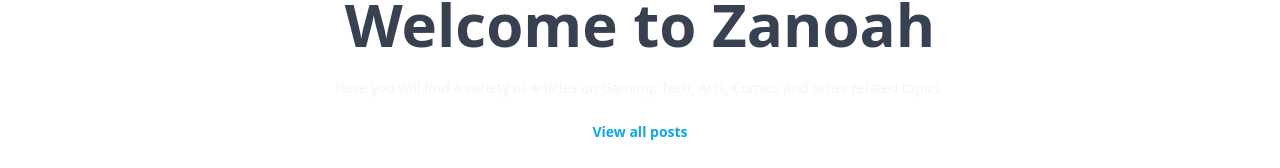
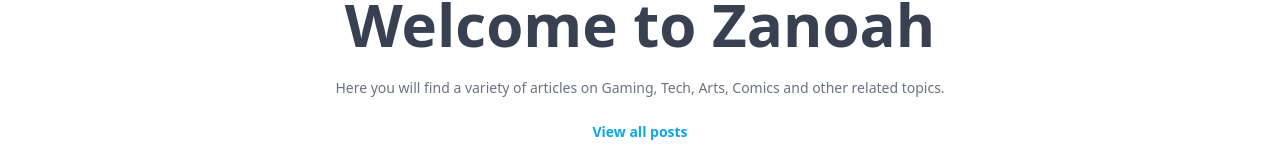
Before and after one commit to Brian7650/zanoah-fullstack, a React (Vite) app in the folder client/: page / in a window 1280 px wide. Shown: the part 292-460 px from the top of the page. Built offline with nearby package versions, Linux system fonts and the light colour scheme; no server answers.

Commit message:
add unity side scoller blog

```diff
--- a/client/src/pages/Home.jsx
+++ b/client/src/pages/Home.jsx
@@ -18,7 +18,7 @@ export default function Home() {
     <div className=''>
       <div className='flex flex-col items-center justify-center gap-6 p-28 px-3 max-w-6xl mx-auto '>
         <h1 className='text-3xl font-bold lg:text-6xl'>Welcome to Zanoah</h1>
-        <p className='text-gray-100 text-xs sm:text-sm'>
+        <p className='text-gray-500 text-xs sm:text-sm'>
           Here you will find a variety of articles on Gaming, Tech, Arts, Comics and other related topics.
         </p>
         <Link
```
